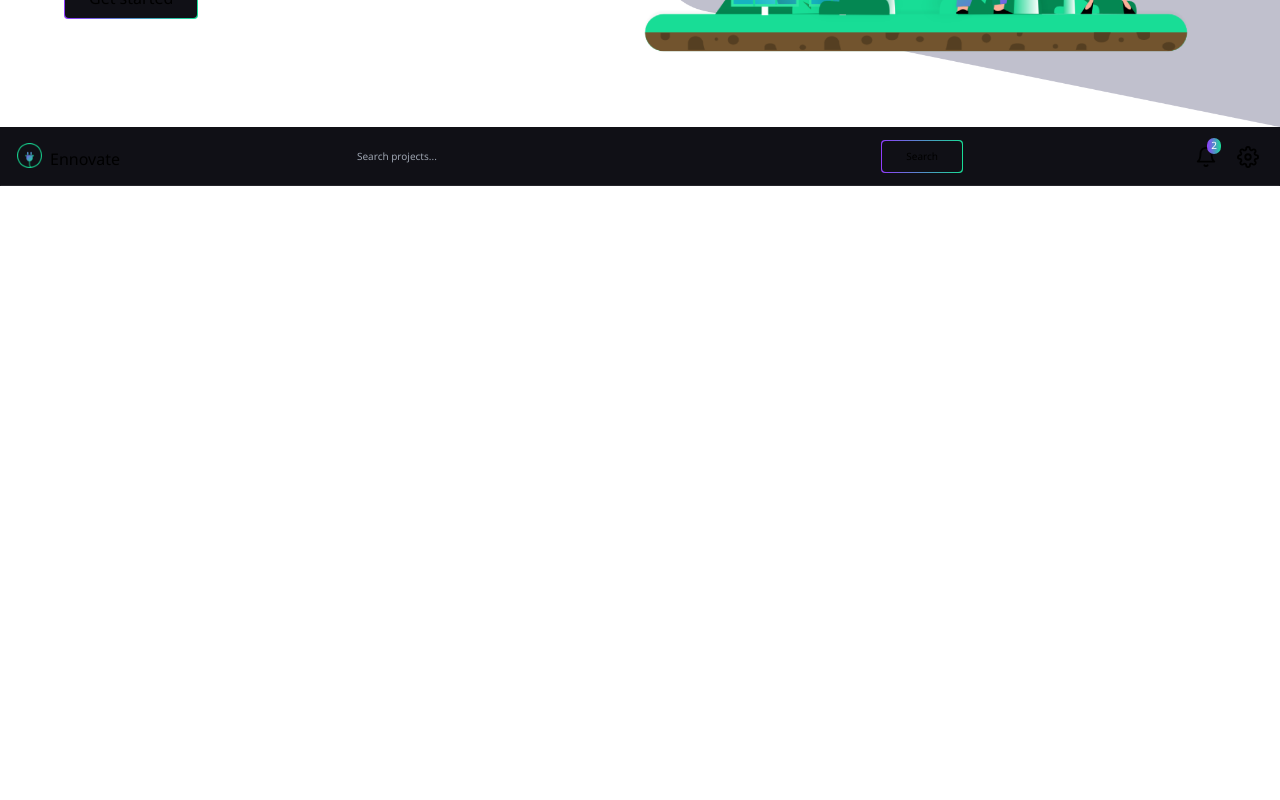
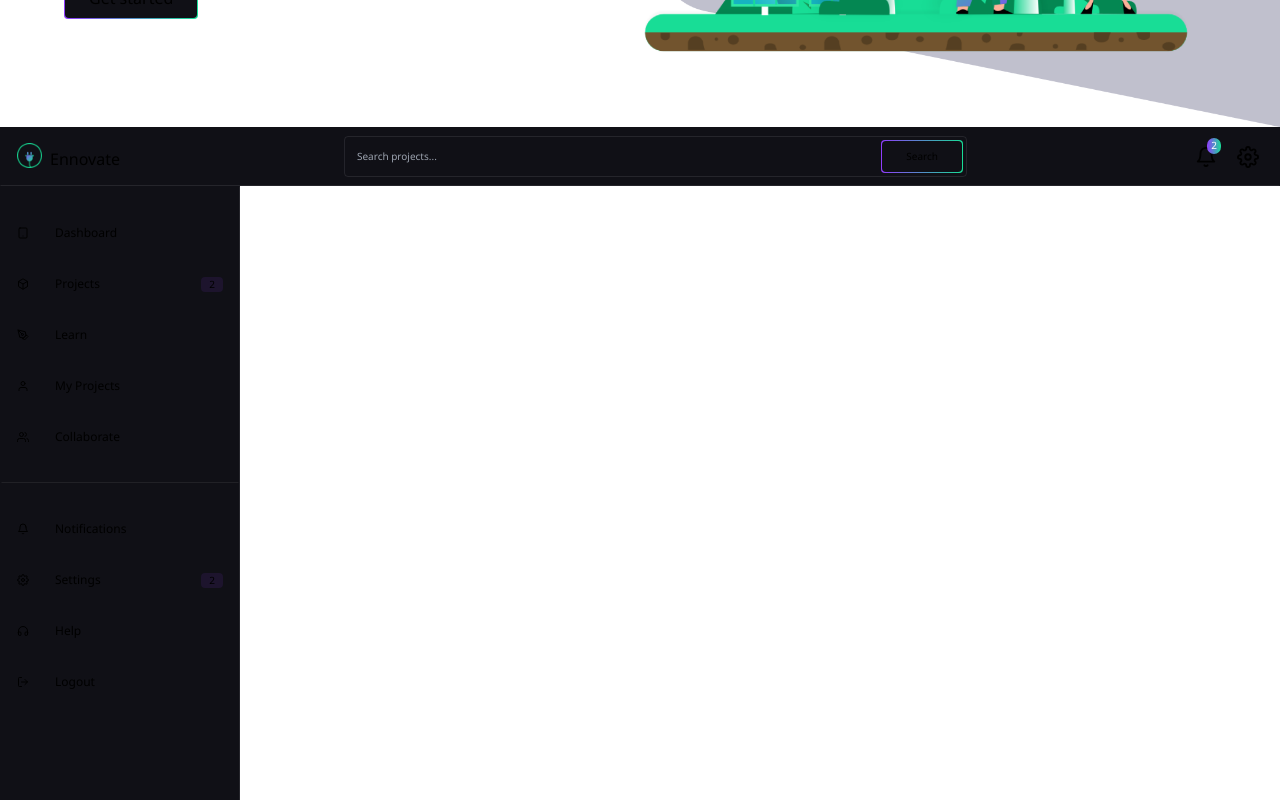
Before and after one commit to abel-otegbola/Ennovate, a React (Vite) app: page / in a window 1280 px wide. Shown: the part 480-1280 px from the top of the page. Before the commit the page ends 800 px from the top, so only its background shows below. Built offline with nearby package versions, Linux system fonts and the light colour scheme.

Commit message:
feat: add leftbar in dashboard routes as global

```diff
--- a/src/components/searchbar/searchbar.tsx
+++ b/src/components/searchbar/searchbar.tsx
@@ -2,7 +2,7 @@
 
 function Searchbar() {
     return (
-        <form className="md:w-[50%] text-[10px] gap-1 flex p-[3px] border border-transparent border-gray-100/[0.2] rounded">
+        <form className="md:w-[50%] text-[10px] gap-1 flex p-[3px] border border-slate-100/[0.09] rounded">
             <input className="p-[8px] bg-transparent flex-1 outline-none border-transparent border focus:border-green/[0.5] rounded" type="search" placeholder="Search projects..." />
             <Button text={"Search"} link={"#"} />
         </form>
--- a/src/pages/dashboard/index.tsx
+++ b/src/pages/dashboard/index.tsx
@@ -2,16 +2,22 @@
 import DashboardHome from "./dashboardHome/dashboardHome";
 import DashboardTopbar from "../../components/dashboardTopbar/dashboardTopbar";
 import Projects from "./projects/projects";
+import LeftBar from "../../components/leftbar/leftbar";
 
 function Dashboard() {
     return (
         <>
             <DashboardTopbar />
-            <Routes>
-                <Route path="/dashboard/" element={<Navigate to={"/dashboard/home"} />} />
-                <Route path="/dashboard/home" element={<DashboardHome />} />
-                <Route path="/dashboard/projects" element={<Projects />} />
-            </Routes>
+            <div className="flex">
+                <LeftBar />
+                <div className="flex-1">
+                    <Routes>
+                        <Route path="/dashboard/" element={<Navigate to={"/dashboard/home"} />} />
+                        <Route path="/dashboard/home" element={<DashboardHome />} />
+                        <Route path="/dashboard/projects" element={<Projects />} />
+                    </Routes>
+                </div>
+            </div>
         </>
     )
 }
```
